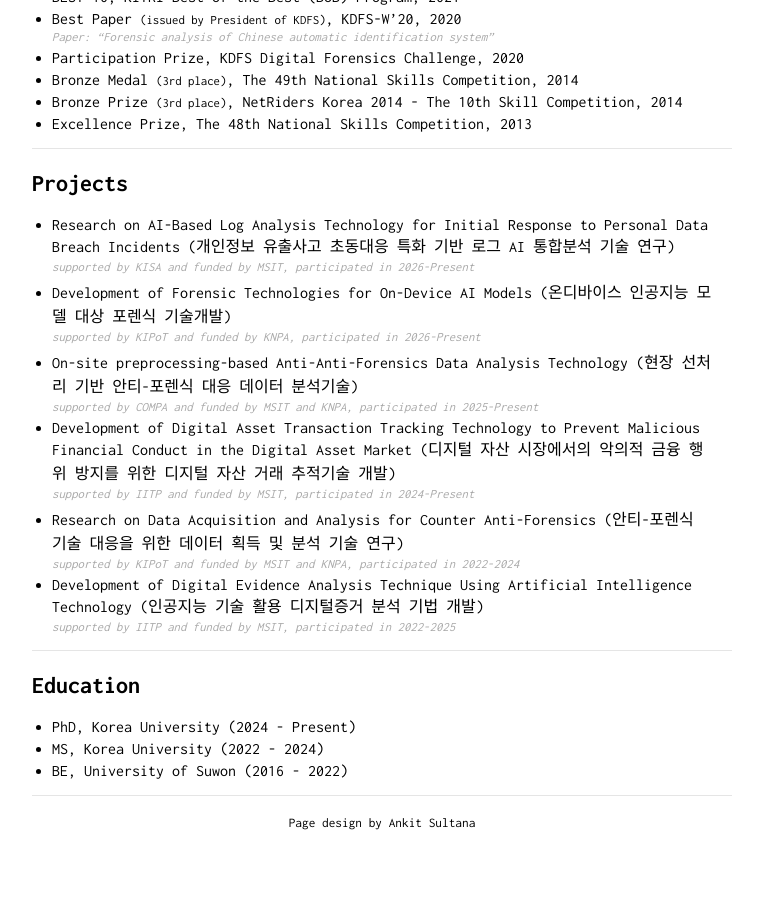
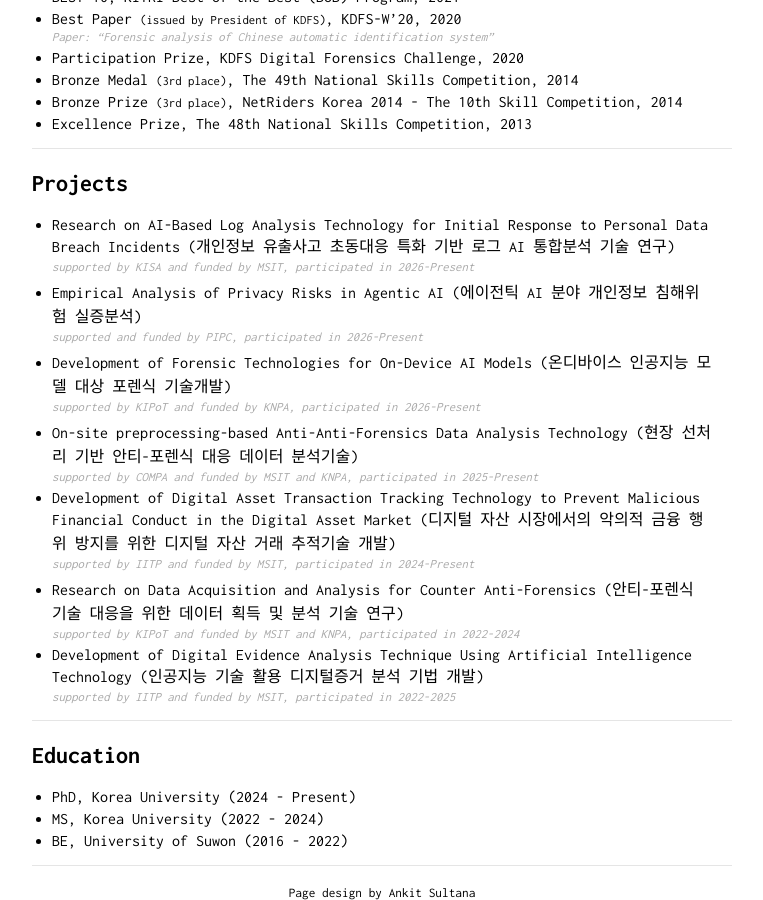
Before and after one commit to geun-yeong/geun-yeong.github.io, a Jekyll site: the page built from index.md, in a window 1280 px wide and 900 px high, scrolled down 3300 px. Shown: the whole window, without its empty margins (258-1021 px from the left). Built offline with Jekyll 4.4.1, drawn with Linux system fonts in a browser that asks for light colours; our own code applies the rules of GitHub Pages for plain Markdown files; before the commit the page ends 4130 px from its top, so only the background shows below that.

Commit message:
Add new project

```diff
--- a/index.md
+++ b/index.md
@@ -126,6 +126,8 @@ layout: default
 
 - Research on AI-Based Log Analysis Technology for Initial Response to Personal Data Breach Incidents (개인정보 유출사고 초동대응 특화 기반 로그 AI 통합분석 기술 연구)<br/>
   <span style="font-size: 0.8rem; font-style: italic; color: darkgray">supported by KISA and funded by MSIT, participated in 2026-Present</span>
+- Empirical Analysis of Privacy Risks in Agentic AI (에이전틱 AI 분야 개인정보 침해위험 실증분석)<br/>
+  <span style="font-size: 0.8rem; font-style: italic; color: darkgray">supported and funded by PIPC, participated in 2026-Present</span>
 - Development of Forensic Technologies for On-Device AI Models (온디바이스 인공지능 모델 대상 포렌식 기술개발)<br/>
   <span style="font-size: 0.8rem; font-style: italic; color: darkgray">supported by KIPoT and funded by KNPA, participated in 2026-Present</span>
 - On-site preprocessing-based Anti-Anti-Forensics Data Analysis Technology (현장 선처리 기반 안티-포렌식 대응 데이터 분석기술)<br/>
```
